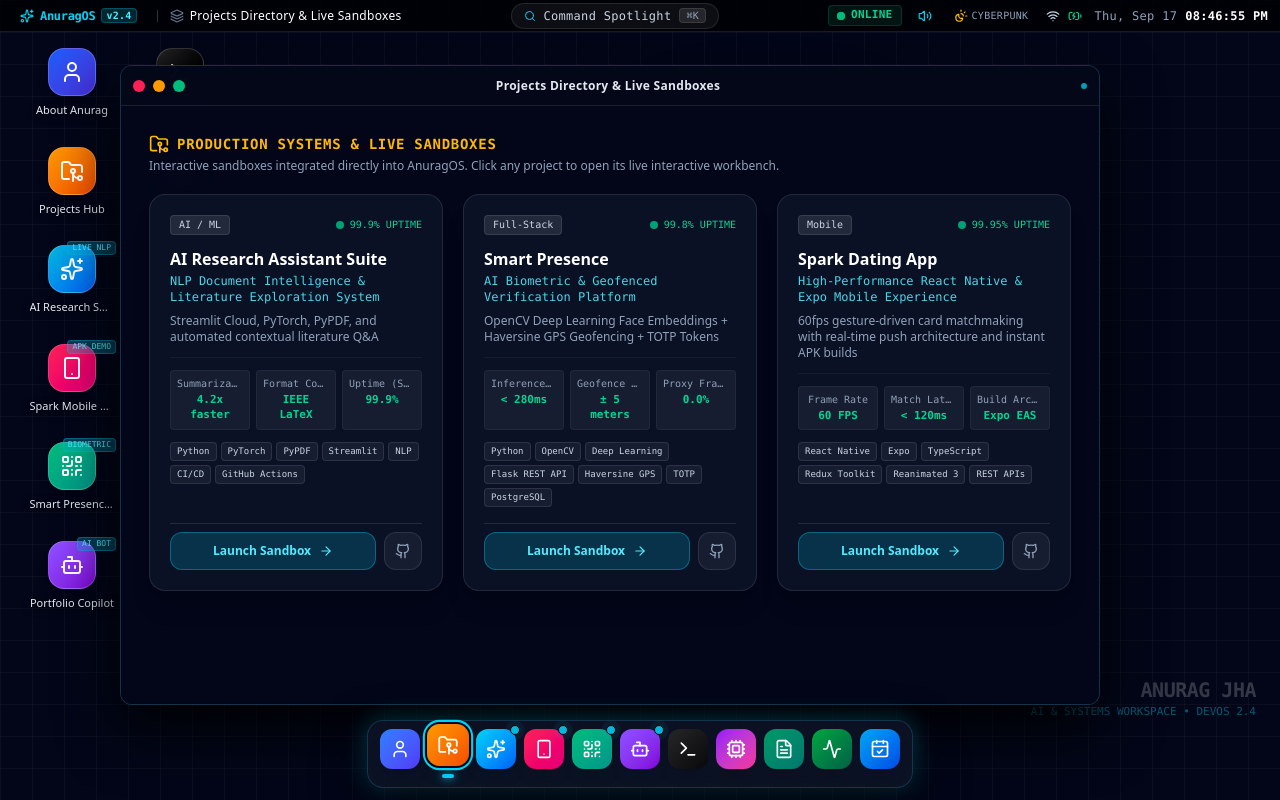
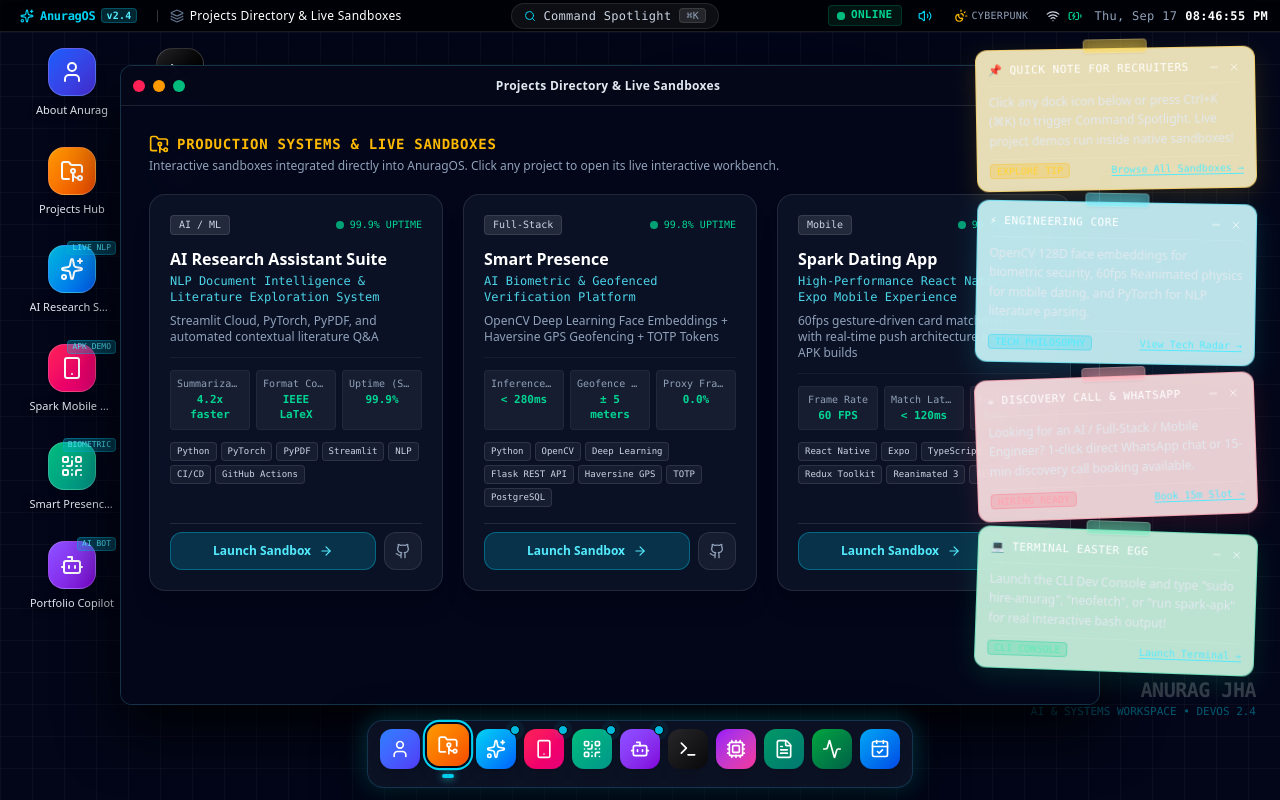
Before and after one commit to anuragjha2307-del/portfolio, a Next.js app: page / in a window 1280 px wide. Built offline with nearby package versions, Linux system fonts and the light colour scheme.

Commit message:
feat: add 4 interactive desktop sticky notes for recruiters and visitors

```diff
--- a/src/components/os/Desktop.tsx
+++ b/src/components/os/Desktop.tsx
@@ -18,6 +18,7 @@ import {
 } from 'lucide-react';
 import { AppId, ThemeMode } from '@/types/os';
 import { sound } from '@/lib/sound';
+import { StickyNotes } from '@/components/os/StickyNotes';
 
 interface DesktopProps {
   onOpenApp: (id: AppId) => void;
@@ -160,6 +161,9 @@ export const Desktop: React.FC<DesktopProps> = ({ onOpenApp, onThemeChange }) =>
         ))}
       </div>
 
+      {/* Casual & Relatable Developer Sticky Notes */}
+      <StickyNotes onOpenApp={onOpenApp} />
+
       {/* Desktop Watermark / Quick Specs in Bottom Right */}
       <div className="relative z-10 self-end text-right hidden sm:block pointer-events-none select-none">
         <div className="text-xl font-black tracking-tight text-white/20 uppercase font-mono">
--- /dev/null
+++ b/src/components/os/StickyNotes.tsx
@@ -0,0 +1,233 @@
+'use client';
+
+import React, { useState } from 'react';
+import {
+  Pin,
+  X,
+  Minus,
+  Plus,
+  Sparkles,
+  RotateCw,
+  ExternalLink,
+  MessageSquare,
+  Terminal,
+  FileText
+} from 'lucide-react';
+import { sound } from '@/lib/sound';
+import { AppId } from '@/types/os';
+
+interface StickyNoteData {
+  id: string;
+  title: string;
+  content: string;
+  tag: string;
+  colorScheme: 'yellow' | 'cyan' | 'rose' | 'emerald';
+  rotation: string; // e.g. '-rotate-2'
+  position: { top: number; right: number };
+  isCollapsed?: boolean;
+  actionApp?: AppId;
+  actionLabel?: string;
+}
+
+const INITIAL_NOTES: StickyNoteData[] = [
+  {
+    id: 'note-1',
+    title: '📌 Quick Note for Recruiters',
+    content: 'Click any dock icon below or press Ctrl+K (⌘K) to trigger Command Spotlight. Live project demos run inside native sandboxes!',
+    tag: 'EXPLORE TIP',
+    colorScheme: 'yellow',
+    rotation: '-rotate-1',
+    position: { top: 48, right: 24 },
+    actionApp: 'projects',
+    actionLabel: 'Browse All Sandboxes →',
+  },
+  {
+    id: 'note-2',
+    title: '⚡ Engineering Core',
+    content: 'OpenCV 128D face embeddings for biometric security, 60fps Reanimated physics for mobile dating, and PyTorch for NLP literature parsing.',
+    tag: 'TECH PHILOSOPHY',
+    colorScheme: 'cyan',
+    rotation: 'rotate-1',
+    position: { top: 220, right: 24 },
+    actionApp: 'tech-radar',
+    actionLabel: 'View Tech Radar →',
+  },
+  {
+    id: 'note-3',
+    title: '☕ Discovery Call & WhatsApp',
+    content: 'Looking for an AI / Full-Stack / Mobile Engineer? 1-click direct WhatsApp chat or 15-min discovery call booking available.',
+    tag: 'HIRING READY',
+    colorScheme: 'rose',
+    rotation: '-rotate-2',
+    position: { top: 395, right: 24 },
+    actionApp: 'contact',
+    actionLabel: 'Book 15m Slot →',
+  },
+  {
+    id: 'note-4',
+    title: '💻 Terminal Easter Egg',
+    content: 'Launch the CLI Dev Console and type "sudo hire-anurag", "neofetch", or "run spark-apk" for real interactive bash output!',
+    tag: 'CLI CONSOLE',
+    colorScheme: 'emerald',
+    rotation: 'rotate-2',
+    position: { top: 570, right: 24 },
+    actionApp: 'terminal',
+    actionLabel: 'Launch Terminal →',
+  },
+];
+
+interface StickyNotesProps {
+  onOpenApp?: (id: AppId) => void;
+}
+
+export const StickyNotes: React.FC<StickyNotesProps> = ({ onOpenApp }) => {
+  const [notes, setNotes] = useState<StickyNoteData[]>(INITIAL_NOTES);
+  const [visible, setVisible] = useState(true);
+
+  const colorStyles = {
+    yellow: {
+      bg: 'bg-amber-100/90 dark:bg-amber-400/15',
+      border: 'border-amber-400/40',
+      text: 'text-amber-100',
+      heading: 'text-amber-300 font-bold',
+      accent: 'bg-amber-400/20 text-amber-300 border-amber-400/30',
+      tape: 'bg-amber-300/40',
+      glow: 'shadow-[0_8px_25px_rgba(251,191,36,0.15)]',
+    },
+    cyan: {
+      bg: 'bg-cyan-100/90 dark:bg-cyan-400/15',
+      border: 'border-cyan-400/40',
+      text: 'text-cyan-100',
+      heading: 'text-cyan-300 font-bold',
+      accent: 'bg-cyan-400/20 text-cyan-300 border-cyan-400/30',
+      tape: 'bg-cyan-300/40',
+      glow: 'shadow-[0_8px_25px_rgba(34,211,238,0.15)]',
+    },
+    rose: {
+      bg: 'bg-rose-100/90 dark:bg-rose-400/15',
+      border: 'border-rose-400/40',
+      text: 'text-rose-100',
+      heading: 'text-rose-300 font-bold',
+      accent: 'bg-rose-400/20 text-rose-300 border-rose-400/30',
+      tape: 'bg-rose-300/40',
+      glow: 'shadow-[0_8px_25px_rgba(244,63,94,0.15)]',
+    },
+    emerald: {
+      bg: 'bg-emerald-100/90 dark:bg-emerald-400/15',
+      border: 'border-emerald-400/40',
+      text: 'text-emerald-100',
+      heading: 'text-emerald-300 font-bold',
+      accent: 'bg-emerald-400/20 text-emerald-300 border-emerald-400/30',
+      tape: 'bg-emerald-300/40',
+      glow: 'shadow-[0_8px_25px_rgba(16,185,129,0.15)]',
+    },
+  };
+
+  const handleToggleCollapse = (id: string) => {
+    sound.playClick();
+    setNotes((prev) =>
+      prev.map((n) => (n.id === id ? { ...n, isCollapsed: !n.isCollapsed } : n))
+    );
+  };
+
+  const handleDismiss = (id: string) => {
+    sound.playClose();
+    setNotes((prev) => prev.filter((n) => n.id !== id));
+  };
+
+  const handleResetNotes = () => {
+    sound.playSuccess();
+    setNotes(INITIAL_NOTES);
+    setVisible(true);
+  };
+
+  if (!visible || notes.length === 0) {
+    return (
+      <button
+        onClick={handleResetNotes}
+        className="fixed top-12 right-4 z-20 px-3 py-1.5 rounded-full bg-amber-500/20 hover:bg-amber-500/30 border border-amber-400/40 text-amber-300 text-xs font-mono flex items-center gap-1.5 shadow-lg backdrop-blur-md cursor-pointer transition"
+        title="Restore Sticky Notes on Desktop"
+      >
+        <Pin className="w-3.5 h-3.5" />
+        <span>Show Desktop Sticky Notes ({INITIAL_NOTES.length})</span>
+      </button>
+    );
+  }
+
+  return (
+    <aside aria-label="Desktop Sticky Notes" className="fixed top-12 right-3 sm:right-6 z-20 flex flex-col gap-3 max-w-[260px] sm:max-w-[280px] pointer-events-auto">
+      {notes.map((note) => {
+        const style = colorStyles[note.colorScheme];
+        return (
+          <div
+            key={note.id}
+            className={`relative rounded-xl border p-3 backdrop-blur-xl transition-all duration-300 select-text ${
+              style.bg
+            } ${style.border} ${style.glow} ${note.rotation} hover:rotate-0 hover:scale-102 hover:z-30`}
+          >
+            {/* Top scotch-tape effect */}
+            <div
+              className={`absolute -top-2.5 left-1/2 -translate-x-1/2 w-16 h-3.5 rounded-sm ${style.tape} backdrop-blur-sm border border-white/20 shadow-xs pointer-events-none`}
+            ></div>
+
+            {/* Note Header */}
+            <div className="flex items-center justify-between gap-1 border-b border-white/10 pb-1.5 mb-1.5">
+              <div className="flex items-center gap-1.5 truncate">
+                <span className="text-[11px] font-mono uppercase tracking-wider text-white">
+                  {note.title}
+                </span>
+              </div>
+              <div className="flex items-center gap-1 shrink-0">
+                <button
+                  onClick={() => handleToggleCollapse(note.id)}
+                  className="p-0.5 rounded hover:bg-white/10 text-white/70 hover:text-white transition cursor-pointer"
+                  title={note.isCollapsed ? 'Expand' : 'Collapse'}
+                >
+                  {note.isCollapsed ? (
+                    <Plus className="w-3 h-3" />
+                  ) : (
+                    <Minus className="w-3 h-3" />
+                  )}
+                </button>
+                <button
+                  onClick={() => handleDismiss(note.id)}
+                  className="p-0.5 rounded hover:bg-white/10 text-white/70 hover:text-white transition cursor-pointer"
+                  title="Dismiss note"
+                >
+                  <X className="w-3 h-3" />
+                </button>
+              </div>
+            </div>
+
+            {/* Note Body */}
+            {!note.isCollapsed && (
+              <div className="space-y-2 text-xs">
+                <p className="leading-relaxed text-slate-200 font-sans text-[11px] sm:text-xs">
+                  {note.content}
+                </p>
+
+                <div className="flex items-center justify-between pt-1 border-t border-white/10 text-[10px] font-mono">
+                  <span className={`px-1.5 py-0.2 rounded border ${style.accent}`}>
+                    {note.tag}
+                  </span>
+
+                  {note.actionApp && onOpenApp && (
+                    <button
+                      onClick={() => {
+                        sound.playClick();
+                        onOpenApp(note.actionApp!);
+                      }}
+                      className="text-cyan-300 hover:text-white underline underline-offset-2 transition cursor-pointer"
+                    >
+                      {note.actionLabel}
+                    </button>
+                  )}
+                </div>
+              </div>
+            )}
+          </div>
+        );
+      })}
+    </aside>
+  );
+};
```
